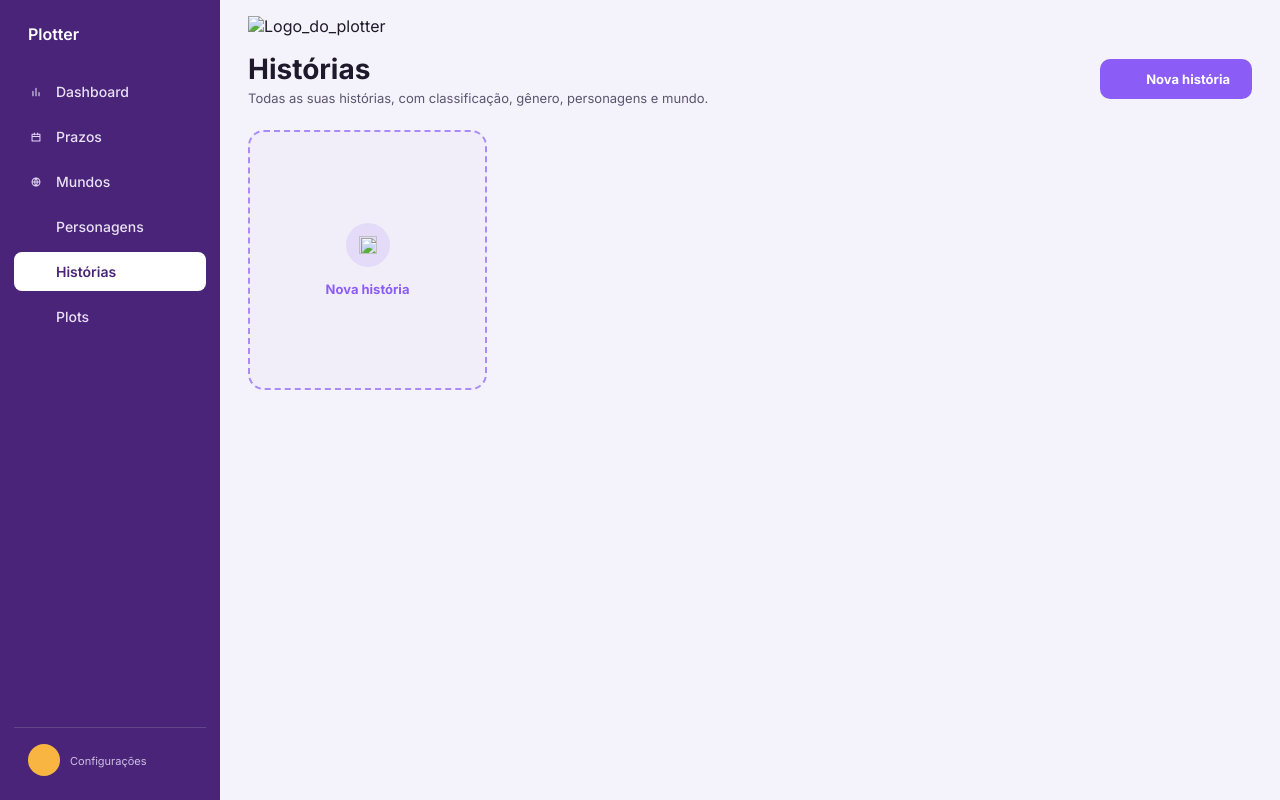
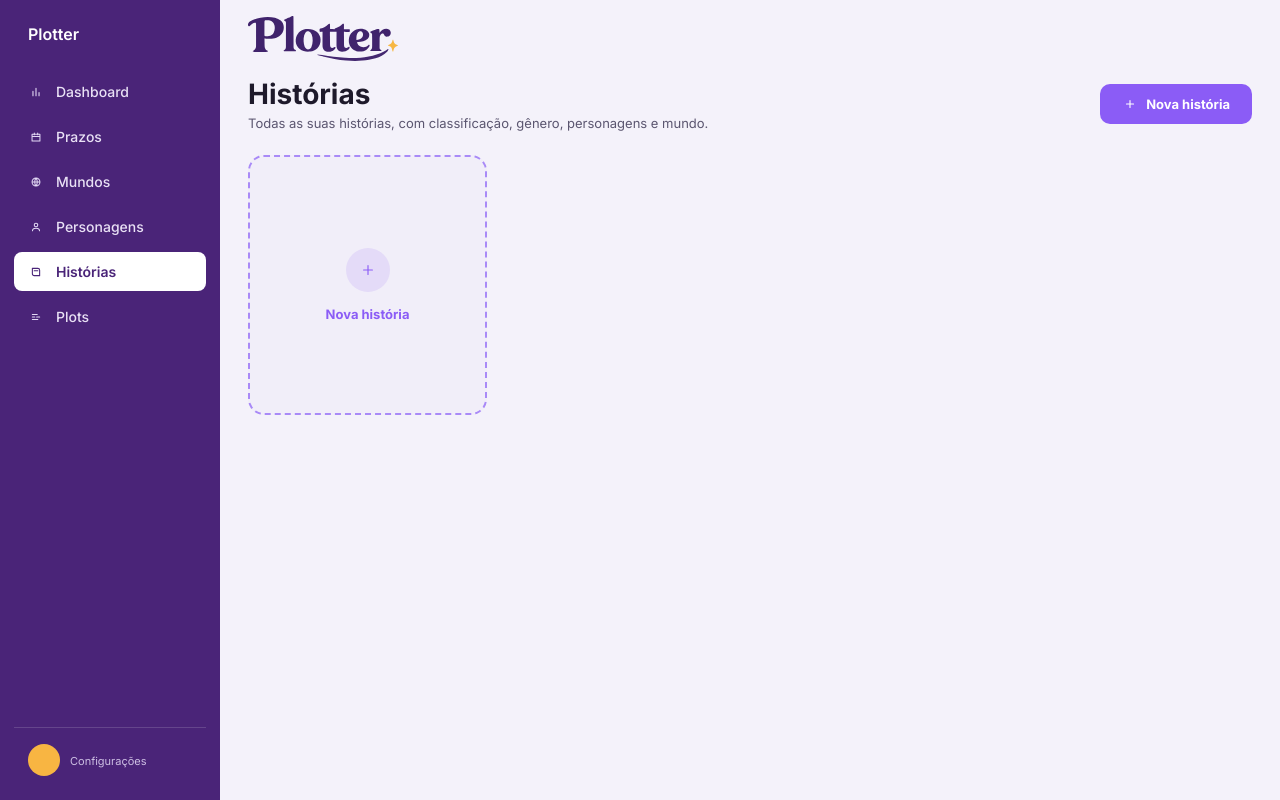
Before and after one commit to Gabriela-Marcelino/Plotter, a plain HTML site: page Plotter/historias.html in a window 1280 px wide. Drawn offline with Linux system fonts and the light colour scheme; a script that the page names is missing.

Commit message:
Organizando elementos visuais na tela

```diff
--- a/Plotter/historias.html
+++ b/Plotter/historias.html
@@ -39,19 +39,19 @@
                     </li>
                     <li>
                         <a href="personagens.html" class="item_menu_lateral">
-                            <img src="INSERIR LINK DA IMAGEM DO ÍCONE PERSONAGENS" alt="">
+                            <img src="../Img/Dashboard/icon-personagens.svg" alt="">
                             <span>Personagens</span>
                         </a>
                     </li>
                     <li>
                         <a href="historias.html" class="item_menu_lateral item_menu_ativo">
-                            <img src="INSERIR LINK DA IMAGEM DO ÍCONE HISTÓRIAS" alt="">
+                            <img src="../Img/Historia/icon-historias-roxo.svg" alt="">
                             <span>Histórias</span>
                         </a>
                     </li>
                     <li>
                         <a href="plots.html" class="item_menu_lateral">
-                            <img src="INSERIR LINK DA IMAGEM DO ÍCONE PLOTS" alt="">
+                            <img src="../Img/Dashboard/icon-plots.svg" alt="">
                             <span>Plots</span>
                         </a>
                     </li>
@@ -73,7 +73,7 @@
 
             <header class="cabecalho_historias">
                 <div class="container_logo_historias">
-                    <img src="INSERIR LINK DA IMAGEM DO LOGO PLOTTER" alt="Logo_do_plotter" />
+                    <img src="../Img/Dashboard/icon-plotter-menor.svg" alt="Logo_do_plotter" />
                 </div>
             </header>
 
@@ -83,7 +83,7 @@
                     <p>Todas as suas histórias, com classificação, gênero, personagens e mundo.</p>
                 </div>
                 <a href="historia-formulario.html" class="botao_criar_historia">
-                    <img src="INSERIR LINK DA IMAGEM DO ÍCONE MAIS" alt="">
+                    <img src="../Img/Historia/icon-mais.svg" alt="">
                     <span>Nova história</span>
                 </a>
             </section>
@@ -91,7 +91,7 @@
             <section class="grade_historias" id="grade_historias">
                 <a href="historia-formulario.html" class="card_nova_historia" id="card_nova_historia">
                     <div class="icone_card_nova_historia">
-                        <img src="INSERIR LINK DA IMAGEM DO ÍCONE MAIS" alt="">
+                        <img src="../Img/Historia/icon-mais-roxo.svg" alt="">
                     </div>
                     <p>Nova história</p>
                 </a>
@@ -122,7 +122,7 @@
                 <div class="grupo_mundo_card_historia">
                     <p class="rotulo_card_historia">Mundo onde se passa</p>
                     <div class="linha_mundo_card_historia">
-                        <img src="INSERIR LINK DA IMAGEM DO ÍCONE MUNDO" alt="">
+                        <img src="../Img/Dashboard/icon-mundos.svg alt="">
                         <p class="nome_mundo_card_historia"></p>
                     </div>
                 </div>
```
Also changed, not shown: Plotter/capitulo.html (+1 -1 lines), Plotter/mundos.html (+1 -1 lines), Plotter/personagem-pasta.html (+1 -1 lines), Plotter/personagens.html (+4 -4 lines), Img/Historia/icon-mais-roxo.svg (added), Img/Personagens/icon-pasta-sem-moldura.svg (added).
